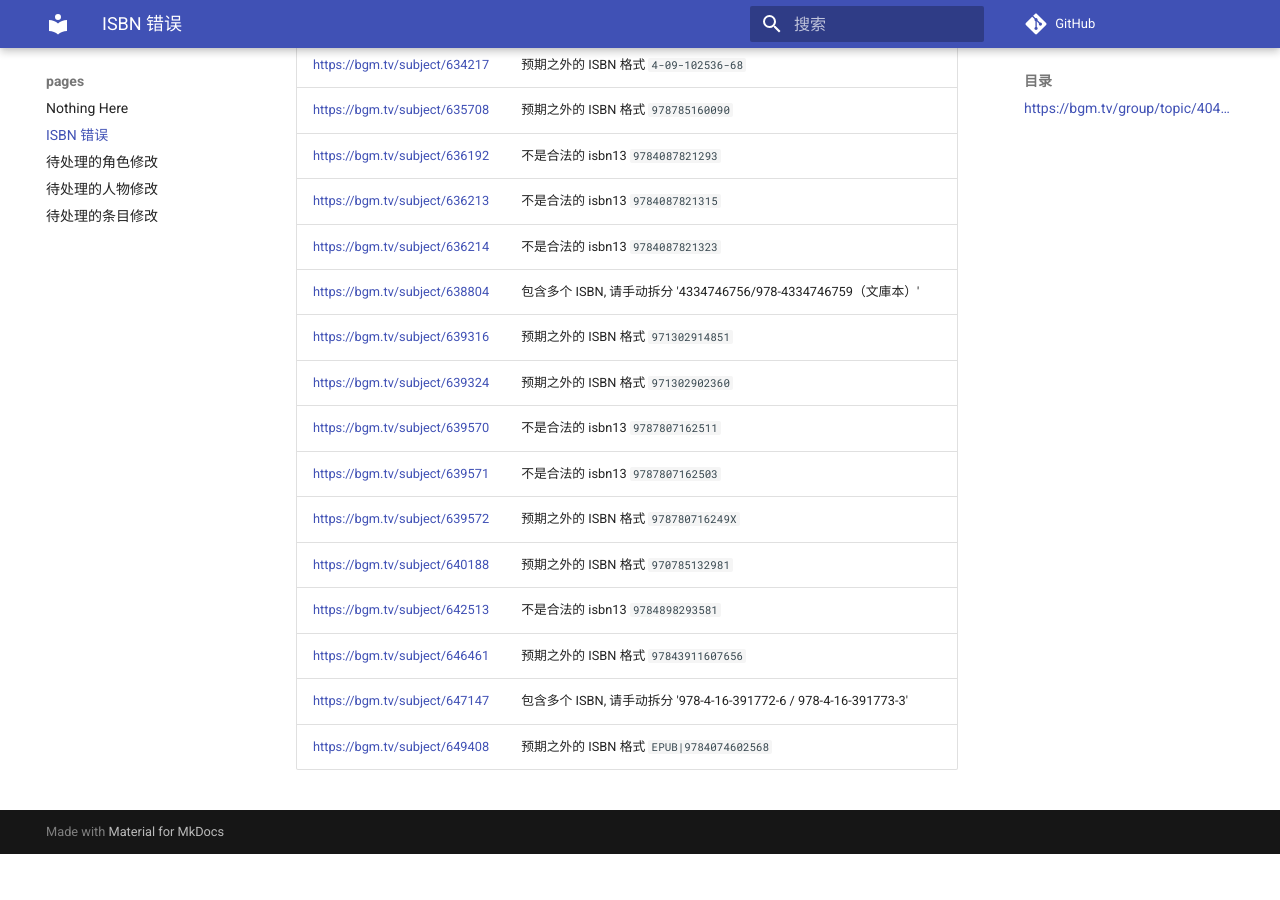
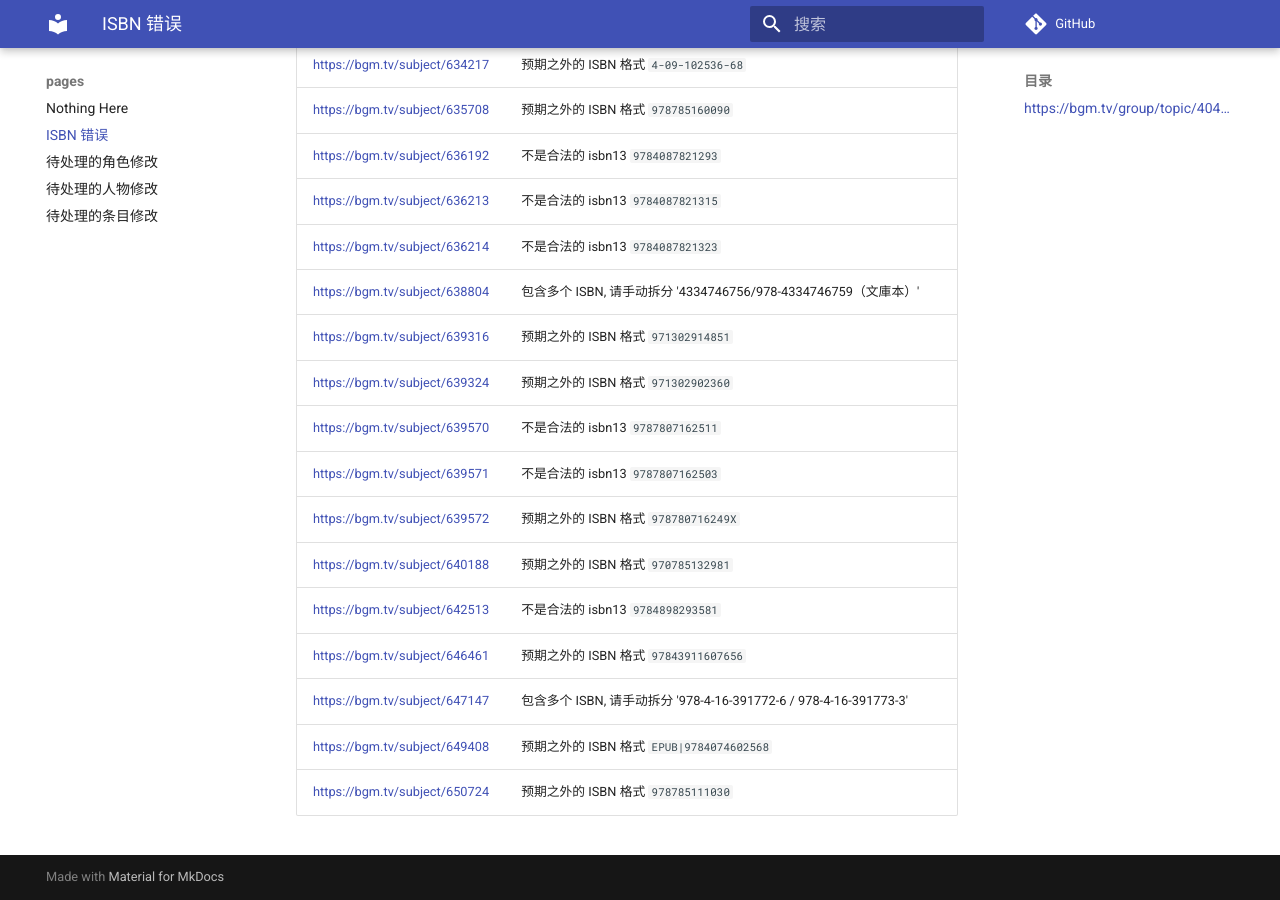
Before and after one commit to trim21/bangumi-pages, an MkDocs documentation site: the page built from docs/isbn.md, in a window 1280 px wide and 900 px high, scrolled down 10461 px. Built offline with MkDocs 1.6.1 and Material for MkDocs 9.7.7, drawn with Linux system fonts in a browser that asks for light colours; comment, search, counter and statistics services are not loaded; before the commit the page ends 11315 px from its top, so only the background shows below that; part of the change alters nothing that is shown.

Commit message:
update isbn.md

```diff
--- a/docs/isbn.md
+++ b/docs/isbn.md
@@ -1,7 +1,7 @@
 # ISBN 错误
 ## <https://bgm.tv/group/topic/404801>
 
-total 240
+total 241
 
 | url | error |
 | --- |  ---  |
@@ -245,3 +245,4 @@ total 240
 | <https://bgm.tv/subject/646461> | 预期之外的 ISBN 格式 `97843911607656` |
 | <https://bgm.tv/subject/647147> | 包含多个 ISBN, 请手动拆分 '978-4-16-391772-6 / 978-4-16-391773-3' |
 | <https://bgm.tv/subject/649408> | 预期之外的 ISBN 格式 `EPUB|9784074602568` |
+| <https://bgm.tv/subject/650724> | 预期之外的 ISBN 格式 `978785111030` |
```
